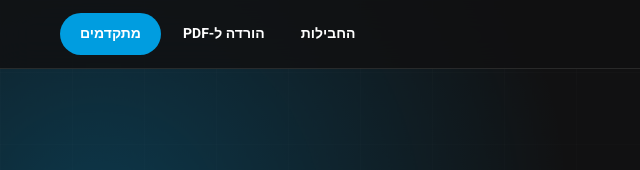
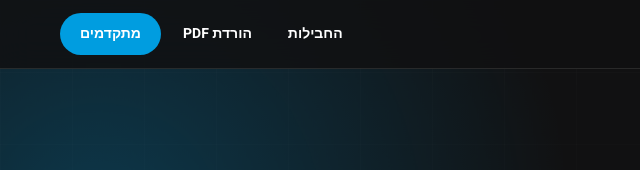
Before and after one commit to benla-vi/ncode-proposals, a plain HTML site: page wolt-2026/index.html in a window 1280 px wide. Shown: the top 170 px of the page, 0-640 px from the left. Drawn offline with Linux system fonts and the light colour scheme.

Commit message:
fix(wolt): provide direct PDF download

```diff
--- a/wolt-2026/index.html
+++ b/wolt-2026/index.html
@@ -227,7 +227,7 @@ section + section{border-top:1px solid rgba(17,17,18,.12)}
 <header class="topbar no-print">
   <div class="wrap topbar-in">
     <div class="brand-lockup"><img src="assets/ncode-logo.png" alt="nCode"><span class="cross">×</span><span class="wolt-word">Wolt</span></div>
-    <div class="nav-actions"><a href="#packages">החבילות</a><button onclick="window.print()">הורדה ל-PDF</button><a class="primary" href="#next">מתקדמים</a></div>
+    <div class="nav-actions"><a href="#packages">החבילות</a><a href="wolt-ai-hackathon-proposal.pdf" download>הורדת PDF</a><a class="primary" href="#next">מתקדמים</a></div>
   </div>
 </header>
 
```
Also changed, not shown: 1 other file.
